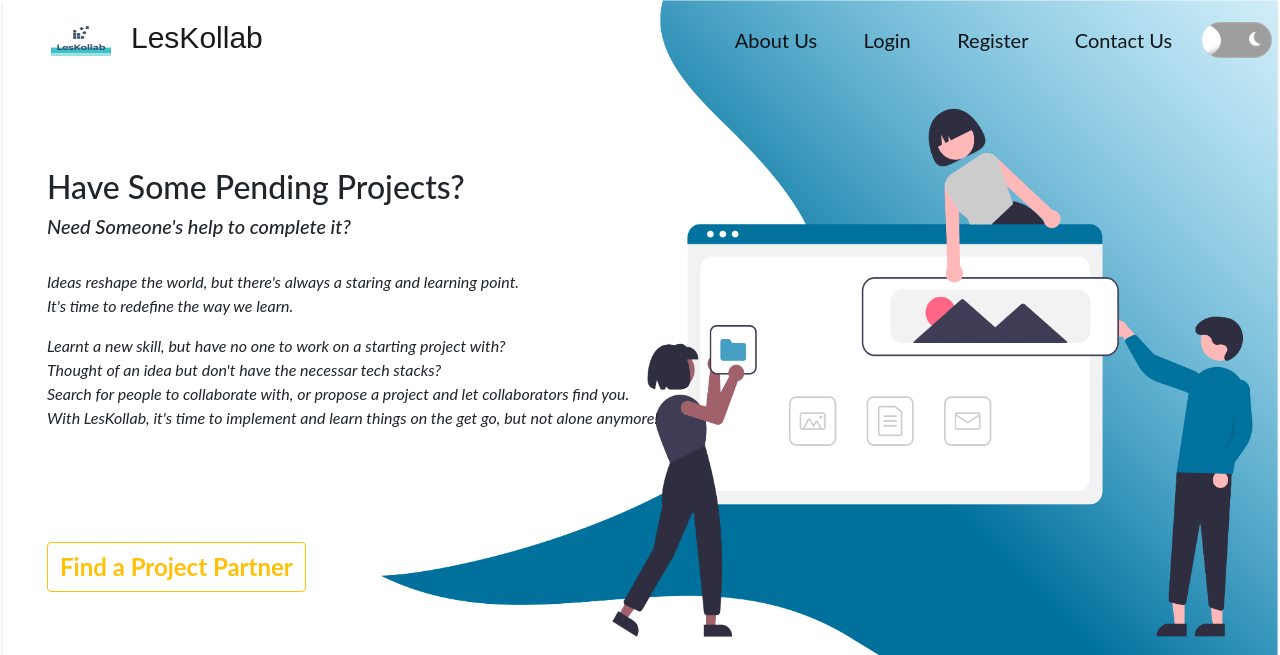
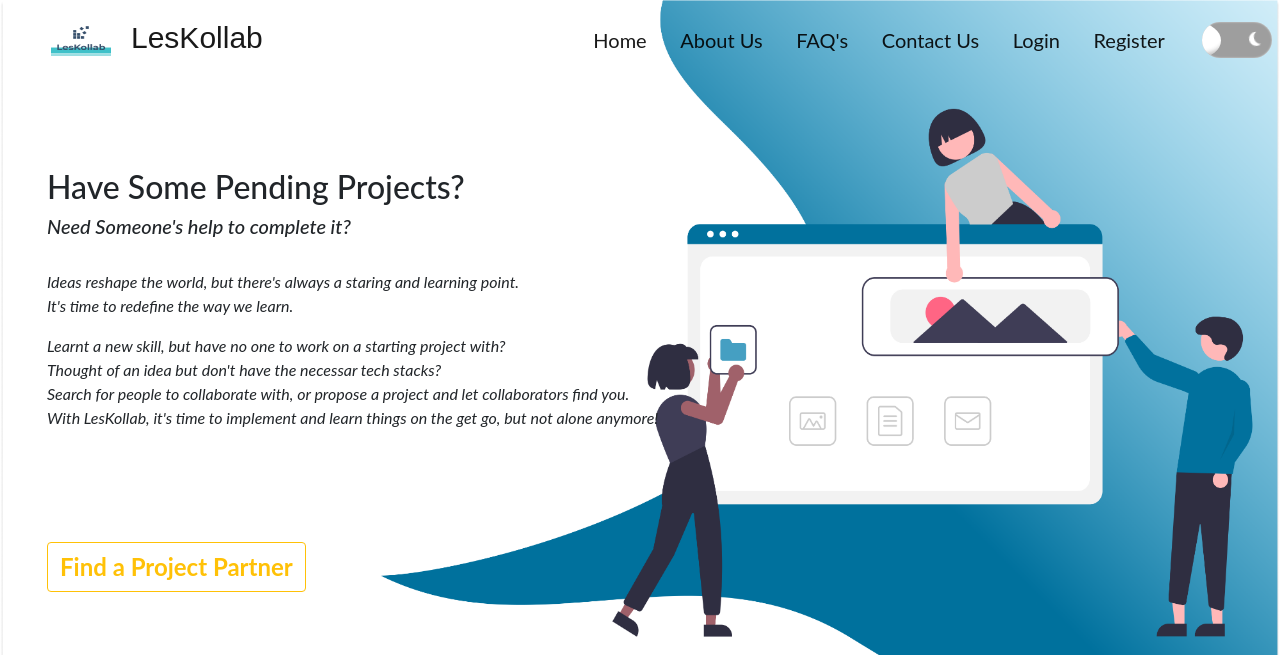
Before and after one commit to Spectrum-CETB/LesKollab, a PHP site: page /index.php in a window 1280 px wide. Shown: the top 655 px of the page. Run offline with PHP 8.4, Linux system fonts and the light colour scheme; some libraries are stand-ins or nearby versions; some web fonts are replaced; grey boxes are pictures that could not be loaded.

Commit message:
Navbar on index.php(Home Page) enhanced.

```diff
--- a/index.php
+++ b/index.php
@@ -62,15 +62,20 @@ if (isset($_SESSION['email'])) {
       ?>
         <div class="collapse navbar-collapse" id="navcol-1">
           <ul class="nav navbar-nav ml-auto">
+            <li class="nav-item"><a class="nav-link active" href="index.php"
+                style="padding: 8px;padding-right: 2vw;font-size: 20px;">Home</a></li>
             <li class="nav-item"><a class="nav-link active" href="#about_us"
-                style="padding: 8px;padding-right: 3vw;font-size: 20px;">About Us</a></li>
+                style="padding: 8px;padding-right: 2vw;font-size: 20px;">About Us</a></li>
+            <li class="nav-item"><a class="nav-link active" href="#faq"
+                style="padding: 8px;padding-right: 2vw;font-size: 20px;">FAQ's</a></li>
+            <li class="nav-item"><a class="nav-link active" data-toggle="modal" data-target="#modalcontact" href="#"
+                style="padding-right: 2vw;font-size: 20px;">Contact Us</a></li>
             <li class="nav-item"><a class="nav-link active" data-toggle="modal" data-target="#modallogin" href="#"
-                style="padding-right: 3vw;font-size: 20px;">Login</a></li>
+                style="padding-right:2vw;font-size:20px;">Login</a></li>
             <!-- Different nav bar link for new LOGIN and REGISTER modals -->
-            <li class="nav-item"><a class="nav-link active" data-toggle="modal" data-target="#modalregister" href="#"
-                style="padding-right: 3vw;font-size: 20px;">Register</a></li>
-            <li class="nav-item"><a class="nav-link active" data-toggle="modal" data-target="#modalcontact" href="#"
-                style="padding-right: 3vw;font-size: 20px;">Contact Us</a></li>
+            <li class="nav-item"><a class="nav-link active " data-toggle="modal" data-target="#modalregister" href="#"
+                style="padding-right:2vw;font-size:20px;">Register <i class="fas fa-sign-in-alt"></i></a></li>
+
           </ul>
         </div>
 
@@ -292,7 +297,7 @@ if (isset($_SESSION['email'])) {
   </div>
   </div>
     <!-- faq start -->
-<div class="faqsection container-fluid px-0 ">
+<div class="faqsection container-fluid px-0 " id="faq">
   <h1 class="text-center py-4">FAQ's</h1>
     <div class="container col-lg-6 col-sm-11 px-0 mx-auto">
     <section class="Accordion">
```
